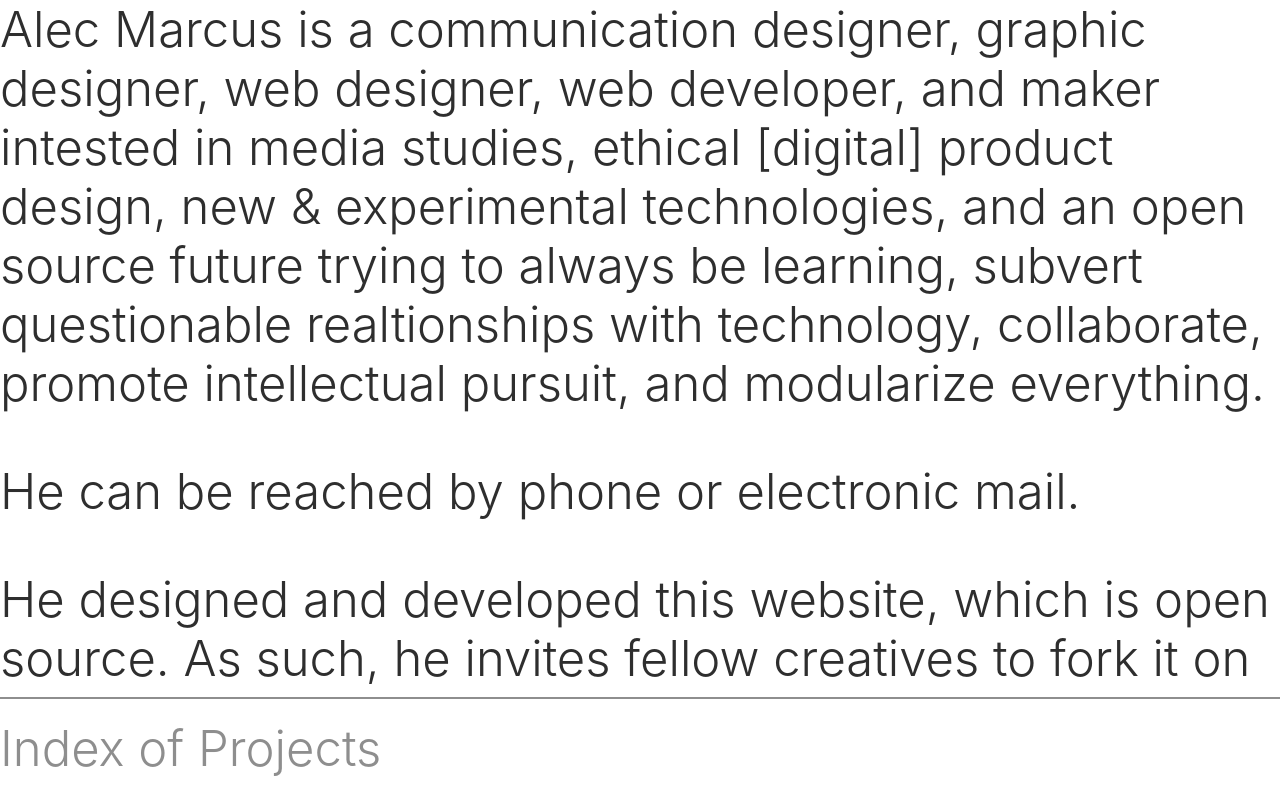
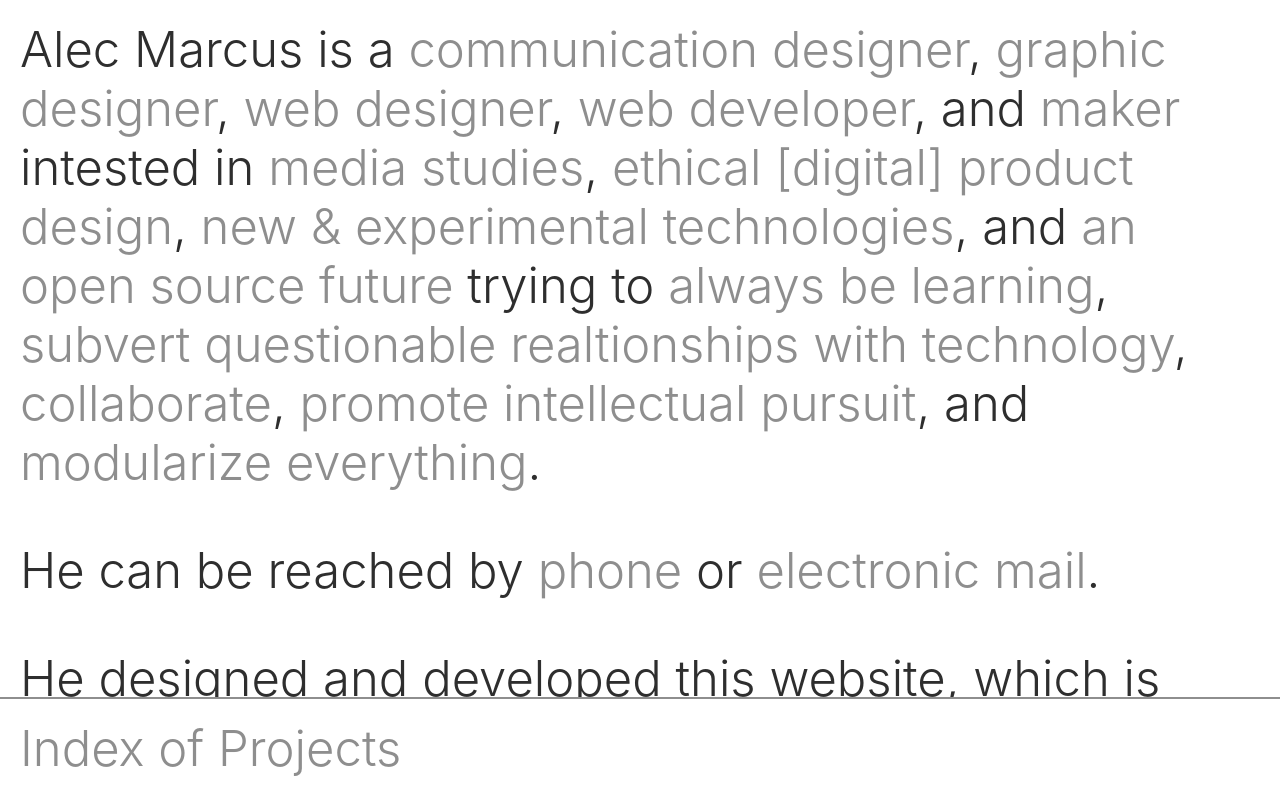
Before and after one commit to alecmarcus/alecmarc.us-old, a Nuxt app: page / in a window 1280 px wide. Shown: the top 798 px of the page. Built offline with nearby package versions, Linux system fonts and the light colour scheme.

Commit message:
Add previous/next navigation component

```diff
--- a/components/VAboutSection.vue
+++ b/components/VAboutSection.vue
@@ -1,42 +1,81 @@
 <template>
   <div>
     <p>
-      Alec Marcus is a communication designer, graphic designer, web designer, web developer, and maker intested in media studies, ethical [digital] product design, new &amp; experimental technologies, and an open source future trying to always be learning, subvert questionable realtionships with technology, collaborate, promote intellectual pursuit, and modularize everything.
+      Alec Marcus is a <nuxt-link
+        to="/projects/c3p"
+        class="option-one">communication designer</nuxt-link>, <nuxt-link
+          to="/projects/c3p"
+          class="option-two">graphic designer</nuxt-link>, <nuxt-link
+            to="/projects/c3p"
+            class="option-three">web designer</nuxt-link>, <nuxt-link
+              to="/projects/c3p"
+              class="option-four">web developer</nuxt-link>, and <nuxt-link
+                to="/projects/c3p"
+                class="option-five">maker</nuxt-link> intested in <nuxt-link
+                  to="/projects/c3p"
+                  class="option-one">media studies</nuxt-link>, <nuxt-link
+                    to="/projects/c3p"
+                    class="option-two">ethical [digital] product design</nuxt-link>, <nuxt-link
+                      to="/projects/c3p"
+                      class="option-three">new &amp; experimental technologies</nuxt-link>, and <nuxt-link
+                        to="/projects/c3p"
+                        class="option-four">an open source future</nuxt-link> trying to <nuxt-link
+                          to="/projects/c3p"
+                          class="option-one">always be learning</nuxt-link>, <nuxt-link
+                            to="/projects/c3p"
+                            class="option-two">subvert questionable realtionships with technology</nuxt-link>, <nuxt-link
+                              to="/projects/c3p"
+                              class="option-three">collaborate</nuxt-link>, <nuxt-link
+                                to="/projects/c3p"
+                                class="option-four">promote intellectual pursuit</nuxt-link>, and <nuxt-link
+                                  to="/projects/c3p"
+                                  class="option-five">modularize everything</nuxt-link>.
     </p>
     <p>
-      He can be reached by phone or electronic mail.
+      He can be reached by <a href="tel:+18603083030">phone</a> or <a href="mailto:hi@alecmarc.us">electronic mail</a>.
     </p>
     <p>
-      He designed and developed this website, which is open source. As such, he invites fellow creatives to fork it on GitHub, make it their own, and use it to display their work.
+      He designed and developed this website, which is open source. As such, he invites fellow creatives to <a
+        href="https://github.com/alecmarcus/alecmarc.us"
+        target="blank_">fork it on GitHub</a>, make it their own, and use it to display their work.
     </p>
     <p>
-      He thanks Colophon Foundry for their work on the typeface Basis Grotesque, which this website is set in.
+      He thanks <a
+        href="https://colophon-foundry.org"
+        target="blank_">Colophon Foundry</a> for their work on the typeface <a
+          href="https://www.colophon-foundry.org/typefaces/basis-grotesque/"
+          target="blank_">Basis Grotesque</a>, which this website is set in.
     </p>
   </div>
 </template>
 
 <script>
-export default {
-  created() {
-    window.addEventListener('scroll', this.moveAboutLink)
-  },
-  destroyed() {
-    window.removeEventListener('scroll', this.moveAboutLink)
-  },
-  methods: {
-    moveAboutLink() {
-      if (window.innerHeight - window.scrollY < 200) {
-        this.$refs.aboutNav.classList.add('scrolled')
-      } else {
-        this.$refs.aboutNav.classList.remove('scrolled')
-      }
-    }
-  }
-}
+export default {}
 </script>
 
 <style scoped>
 div {
-  padding-bottom: 93px;
+  margin: 20px;
+  padding-bottom: 63px;
+}
+
+.option-one:hover ~ .option-one {
+  color: #2e2e2e;
+}
+
+.option-two:hover ~ .option-two {
+  color: #2e2e2e;
+}
+
+.option-three:hover ~ .option-three {
+  color: #2e2e2e;
+}
+
+.option-four:hover ~ .option-four {
+  color: #2e2e2e;
+}
+
+.option-five:hover ~ .option-five {
+  color: #2e2e2e;
 }
 </style>
--- /dev/null
+++ b/components/VPrimaryNav.vue
@@ -0,0 +1,88 @@
+<template>
+  <nav id="primaryNav">
+    <div v-if="activeProject && this.$route.params.id">
+      <h1>{{ activeProject.name }} <span v-html="activeProject.time" /></h1>
+      <nuxt-link
+        to="/projects"
+        class="back">Return to Index</nuxt-link>
+    </div>
+    <div v-if="this.$route.path === '/projects'">
+      <h1>Index of Projects</h1>
+      <nuxt-link
+        to="/"
+        class="back">Return Home</nuxt-link>
+    </div>
+    <div v-if="this.$route.path === '/'">
+      <h1>
+        <nuxt-link
+          to="/projects"
+          class="forward">Index of Projects</nuxt-link>
+      </h1>
+    </div>
+  </nav>
+</template>
+
+<script>
+import { mapState, mapActions } from 'vuex'
+import projects from '~/assets/projects.json'
+
+export default {
+  computed: mapState({
+    activeProject: state => state.projectView.activeProject
+  })
+}
+</script>
+
+<style scoped>
+nav {
+  border-top: 2px solid;
+  border-bottom: 2px solid;
+  border-color: #8e8e8e;
+  position: sticky;
+  top: 0;
+  background: #ffffff;
+  transition: all 0.3s ease;
+}
+
+.expanded nav {
+  border-color: #2e2e2e;
+}
+
+nav div {
+  display: flex;
+  flex-flow: row nowrap;
+  justify-content: space-between;
+  align-items: flex-end;
+  padding: 20px;
+}
+
+h1 {
+  margin: 0;
+}
+
+.forward:after {
+  content: '→';
+  padding-left: 0.3em;
+  transform: translateX(0.3em);
+}
+
+.back:before {
+  content: '← ';
+  padding-right: 0.3em;
+  transform: translateX(-0.3em);
+}
+
+.forward:after,
+.back:before {
+  display: inline-block;
+  color: #2e2e2e;
+  opacity: 0;
+  transition: all 0.15s ease;
+}
+
+.forward:hover:after,
+.back:hover:before {
+  opacity: 1;
+  transform: translateX(0);
+}
+</style>
--- a/components/VProjectListItem.vue
+++ b/components/VProjectListItem.vue
@@ -1,8 +1,8 @@
 <template>
   <li class="project-link">
     <nuxt-link :to="'/projects/' + projectId">
-      <span>{{ projectName }} &mdash; </span>
-      <span>{{ projectYear }}</span>
+      <span v-html="projectYear" />
+      <span> &mdash; {{ projectName }}</span>
     </nuxt-link>
   </li>
 </template>
--- a/components/VProjectNav.vue
+++ b/components/VProjectNav.vue
@@ -1,79 +1,57 @@
 <template>
-  <nav id="projectsNav">
-    <div v-if="activeProject && this.$route.params.id">
-      <h1>{{ activeProject.name }}</h1>
-      <nuxt-link
-        to="/projects"
-        class="back">Return to Index</nuxt-link>
-    </div>
-    <div v-if="this.$route.path === '/projects'">
-      <h1>Index of Projects</h1>
-      <nuxt-link
-        to="/"
-        class="back">Return Home</nuxt-link>
-    </div>
-    <h1 v-if="this.$route.path === '/'">
-      <nuxt-link
-        to="/projects"
-        class="forward">Index of Projects</nuxt-link>
-    </h1>
+  <nav v-if="prevProjId && nextProjId">
+    <nuxt-link
+      :to="'/projects/'+prevProjId"
+      @click="setActiveProject(prevProjId)">&larr; Previous</nuxt-link>
+    <nuxt-link
+      :to="'/projects/'+nextProjId"
+      @click="setActiveProject(nextProjId)">&rarr; Next</nuxt-link>
   </nav>
 </template>
 
 <script>
 import { mapState, mapActions } from 'vuex'
+import projects from '~/assets/projects.json'
 
 export default {
-  computed: mapState({
-    activeProject: state => state.projectView.activeProject
-  })
+  data: () => ({
+    projects,
+    prevProjId: null,
+    nextProjId: null
+  }),
+  computed: {
+    ...mapState({
+      activeProject: state => state.projectView.activeProject,
+      activeProjectId: state => state.projectView.activeProjectId,
+      projectArray: state => state.projectView.projectArray
+    })
+  },
+  watch: {
+    activeProject: function() {
+      let activeProjectIndex = this.projectArray.indexOf(this.activeProjectId)
+      this.prevProjId = this.projectArray[
+        this.getPrevProjectId(activeProjectIndex)
+      ]
+      this.nextProjId = this.projectArray[
+        this.getNextProjectId(activeProjectIndex)
+      ]
+    }
+  },
+  methods: {
+    ...mapActions({ setActiveProject: 'projectView/setActiveProject' }),
+    getPrevProjectId: function(activeProjectIndex) {
+      return activeProjectIndex - 1 >= 0
+        ? activeProjectIndex - 1
+        : this.projectArray.length - 1
+    },
+    getNextProjectId: function(activeProjectIndex) {
+      return activeProjectIndex + 1 < this.projectArray.length
+        ? activeProjectIndex + 1
+        : 0
+    }
+  }
 }
 </script>
 
 <style scoped>
-nav {
-  border-top: 2px solid;
-  border-bottom: 2px solid;
-  border-color: #8e8e8e;
-  position: sticky;
-  top: 0;
-  background: #ffffff;
-  transition: all 0.3s ease;
-}
-
-.expanded nav {
-  border-color: #2e2e2e;
-}
-
-h1 {
-  margin: 20px 0;
-  display: inline-block;
-  width: 66%;
-}
-
-.forward:after {
-  content: '→';
-  padding-left: 0.3em;
-  transform: translateX(0.3em);
-}
-
-.back:before {
-  content: '← ';
-  padding-right: 0.3em;
-  transform: translateX(-0.3em);
-}
-
-.forward:after,
-.back:before {
-  display: inline-block;
-  color: #2e2e2e;
-  opacity: 0;
-  transition: all 0.15s ease;
-}
-
-.forward:hover:after,
-.back:hover:before {
-  opacity: 1;
-  transform: translateX(0);
-}
 </style>
--- a/pages/index.vue
+++ b/pages/index.vue
@@ -6,7 +6,7 @@
     <section
       id="projects"
       :class="{expanded: this.$route.path === '/projects' || this.$route.params.id}">
-      <v-project-nav />
+      <v-primary-nav />
       <nuxt-child />
     </section>
   </div>
@@ -14,14 +14,14 @@
 
 <script>
 import VAboutSection from '~/components/VAboutSection.vue'
-import VProjectNav from '~/components/VProjectNav.vue'
+import VPrimaryNav from '~/components/VPrimaryNav.vue'
 import { mapState, mapActions } from 'vuex'
 import projects from '~/assets/projects.json'
 
 export default {
   components: {
     VAboutSection,
-    VProjectNav
+    VPrimaryNav
   },
   data: () => ({
     projects
--- a/pages/index/projects/_id.vue
+++ b/pages/index/projects/_id.vue
@@ -48,25 +48,32 @@ export default {
   data: () => ({
     projects
   }),
-  computed: mapState({
-    activeProject: state => state.projectView.activeProject
-  }),
+  computed: {
+    ...mapState({
+      activeProject: state => state.projectView.activeProject,
+      activeProjectId: state => state.projectView.activeProjectId,
+      projectArray: state => state.projectView.projectArray
+    })
+  },
   created() {
     this.setActiveProject(this.$route.params.id)
   },
   destroyed() {
     this.setActiveProject(null)
   },
-  methods: mapActions({ setActiveProject: 'projectView/setActiveProject' })
+  methods: {
+    ...mapActions({ setActiveProject: 'projectView/setActiveProject' })
+  }
 }
 </script>
 
 <style scoped>
-div {
-  margin-top: 20px;
+p {
+  margin: 20px;
 }
 
-img {
+img,
+video {
   display: block;
   max-width: 100vw;
   margin: 119px auto;
--- a/pages/index/projects/index.vue
+++ b/pages/index/projects/index.vue
@@ -31,6 +31,6 @@ export default {
 
 <style scoped>
 ul {
-  margin-top: 20px;
+  margin: 20px;
 }
 </style>
--- a/store/projectView.js
+++ b/store/projectView.js
@@ -1,7 +1,8 @@
 import projects from '~/assets/projects.json'
 
 export const state = () => ({
-  activeProjectId: projects[Object.keys(projects)[0]].id,
+  projectArray: Object.keys(projects),
+  activeProjectId: null,
   activeProject: null
 })
 
```
